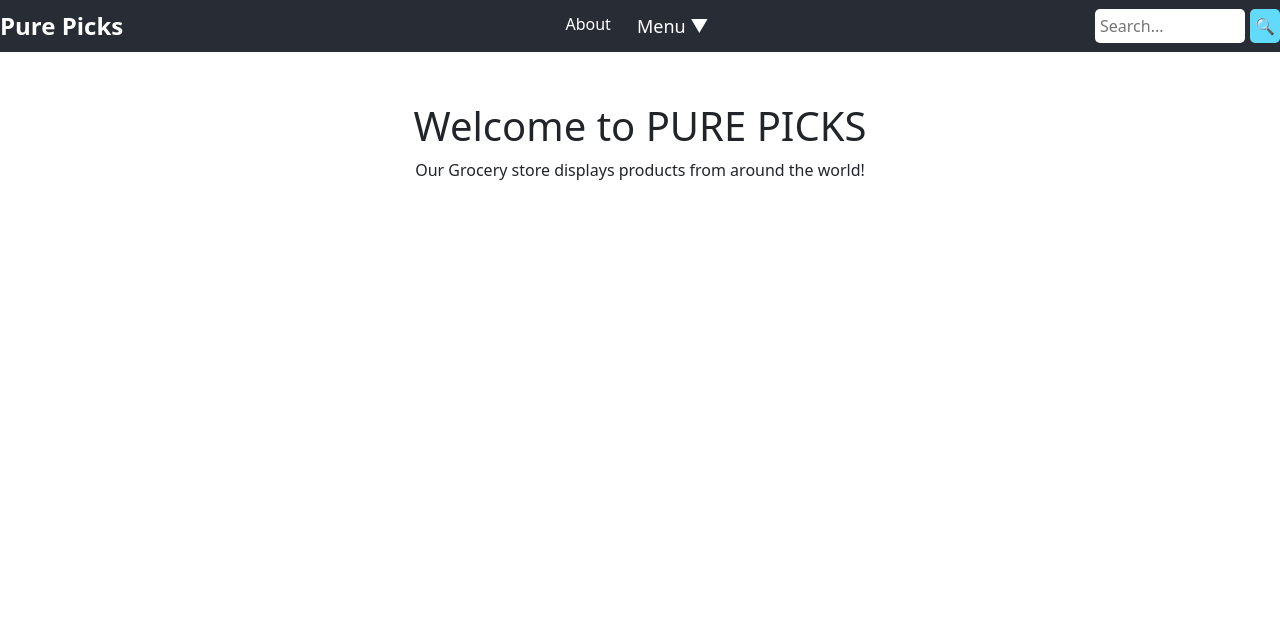
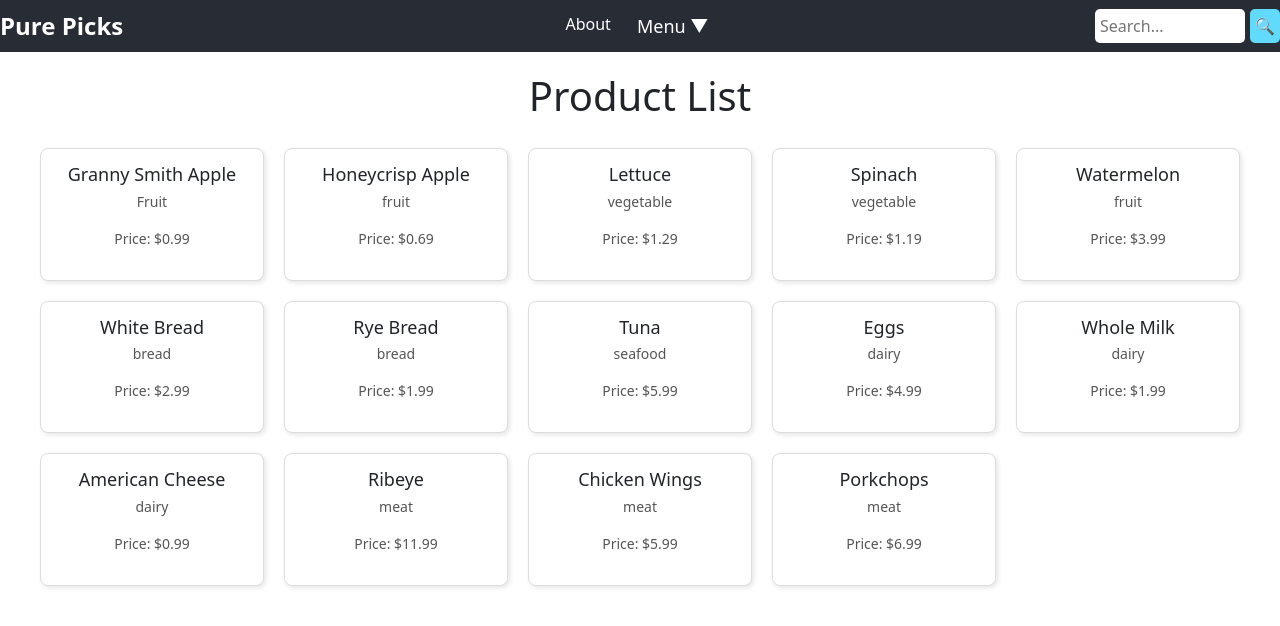
Before and after one commit to HenryDaley2/CapstoneProject, a React (Vite) app in the folder react/: page / in a window 1280 px wide. Shown: the top 626 px of the page. Built offline with nearby package versions, Linux system fonts and the light colour scheme.

Commit message:
static product displayed

```diff
--- a/react/src/App.css
+++ b/react/src/App.css
@@ -86,3 +86,33 @@
   border-radius: 5px;
   cursor: pointer;
 }
+
+.home-container {
+  text-align: center;
+  padding: 20px;
+}
+
+.product-list {
+  display: grid;
+  grid-template-columns: repeat(auto-fit, minmax(200px, 1fr));
+  gap: 20px;
+  padding: 20px;
+}
+
+.product-card {
+  background: white;
+  border: 1px solid #ddd;
+  border-radius: 8px;
+  padding: 15px;
+  box-shadow: 2px 2px 5px rgba(0, 0, 0, 0.1);
+}
+
+.product-card h3 {
+  margin-bottom: 5px;
+  font-size: 18px;
+}
+
+.product-card p {
+  font-size: 14px;
+  color: #555;
+}
--- a/react/src/App.jsx
+++ b/react/src/App.jsx
@@ -3,13 +3,14 @@ import Home from "./components/Home";
 import About from "./components/About";
 import Navbar from "./components/Navbar";
 import "./App.css";
+import Products from "./assets/Products.json";
 
 const App = () => {
   return (
     <Router>
       <Navbar />
       <Routes>
-        <Route path="/" element={<Home />} />
+        <Route path="/" element={<Home data={Products} />} />
         <Route path="/about" element={<About />} />
       </Routes>
     </Router>
--- /dev/null
+++ b/react/src/assets/products.json
@@ -0,0 +1,86 @@
+[
+  {
+    "id": 1,
+    "item": "Granny Smith Apple",
+    "type": "Fruit",
+    "price": 0.99
+  },
+  {
+    "id": 2,
+    "item": "Honeycrisp Apple",
+    "type": "fruit",
+    "price": 0.69
+  },
+  {
+    "id": 3,
+    "item": "Lettuce",
+    "type": "vegetable",
+    "price": 1.29
+  },
+  {
+    "id": 4,
+    "item": "Spinach",
+    "type": "vegetable",
+    "price": 1.19
+  },
+  {
+    "id": 5,
+    "item": "Watermelon",
+    "type": "fruit",
+    "price": 3.99
+  },
+  {
+    "id": 6,
+    "item": "White Bread",
+    "type": "bread",
+    "price": 2.99
+  },
+  {
+    "id": 7,
+    "item": "Rye Bread",
+    "type": "bread",
+    "price": 1.99
+  },
+  {
+    "id": 8,
+    "item": "Tuna",
+    "type": "seafood",
+    "price": 5.99
+  },
+  {
+    "id": 9,
+    "item": "Eggs",
+    "type": "dairy",
+    "price": 4.99
+  },
+  {
+    "id": 10,
+    "item": "Whole Milk",
+    "type": "dairy",
+    "price": 1.99
+  },
+  {
+    "id": 11,
+    "item": "American Cheese",
+    "type": "dairy",
+    "price": 0.99
+  },
+  {
+    "id": 12,
+    "item": "Ribeye",
+    "type": "meat",
+    "price": 11.99
+  },
+  {
+    "id": 13,
+    "item": "Chicken Wings",
+    "type": "meat",
+    "price": 5.99
+  },
+  {
+    "id": 14,
+    "item": "Porkchops",
+    "type": "meat",
+    "price": 6.99
+  }
+]
--- a/react/src/components/Home.jsx
+++ b/react/src/components/Home.jsx
@@ -1,10 +1,17 @@
-const home = () => {
-    return (
-        <div style={{ textAlign: "center", marginTop: "50px"}}>
-            <h1> Welcome to PURE PICKS</h1>
-            <p> Our Grocery store displays products from around the world!</p>
-        </div>
-    );
+import React from "react";
+import Product from "./Product";
+
+const home = (props) => {
+  return (
+    <div className="home-container">
+      <h1>Product List</h1>
+      <div className="product-list">
+        {props.data.map((Item) => (
+          <Product key={Item.id} data={Item} />
+        ))}
+      </div>
+    </div>
+  );
 };
 
 export default home;
--- a/react/src/components/product.jsx
+++ b/react/src/components/product.jsx
@@ -0,0 +1,13 @@
+import React from "react";
+
+const Product = (props) => {
+  return (
+    <div className="product-card">
+      <h3>{props.data.item}</h3>
+      <p> {props.data.type}</p>
+      <p>Price: ${props.data.price.toFixed(2)}</p>
+    </div>
+  );
+};
+
+export default Product;
```
